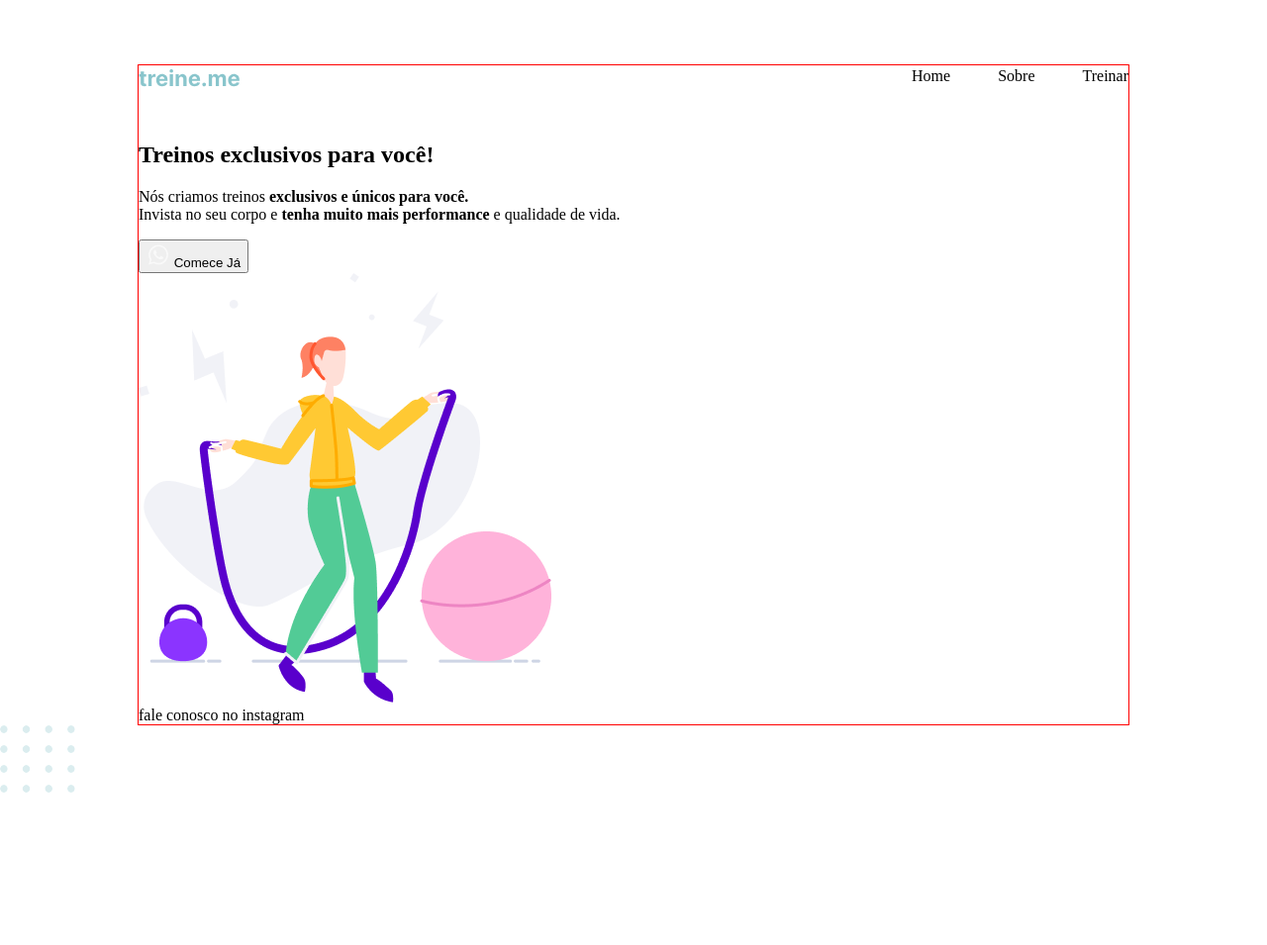
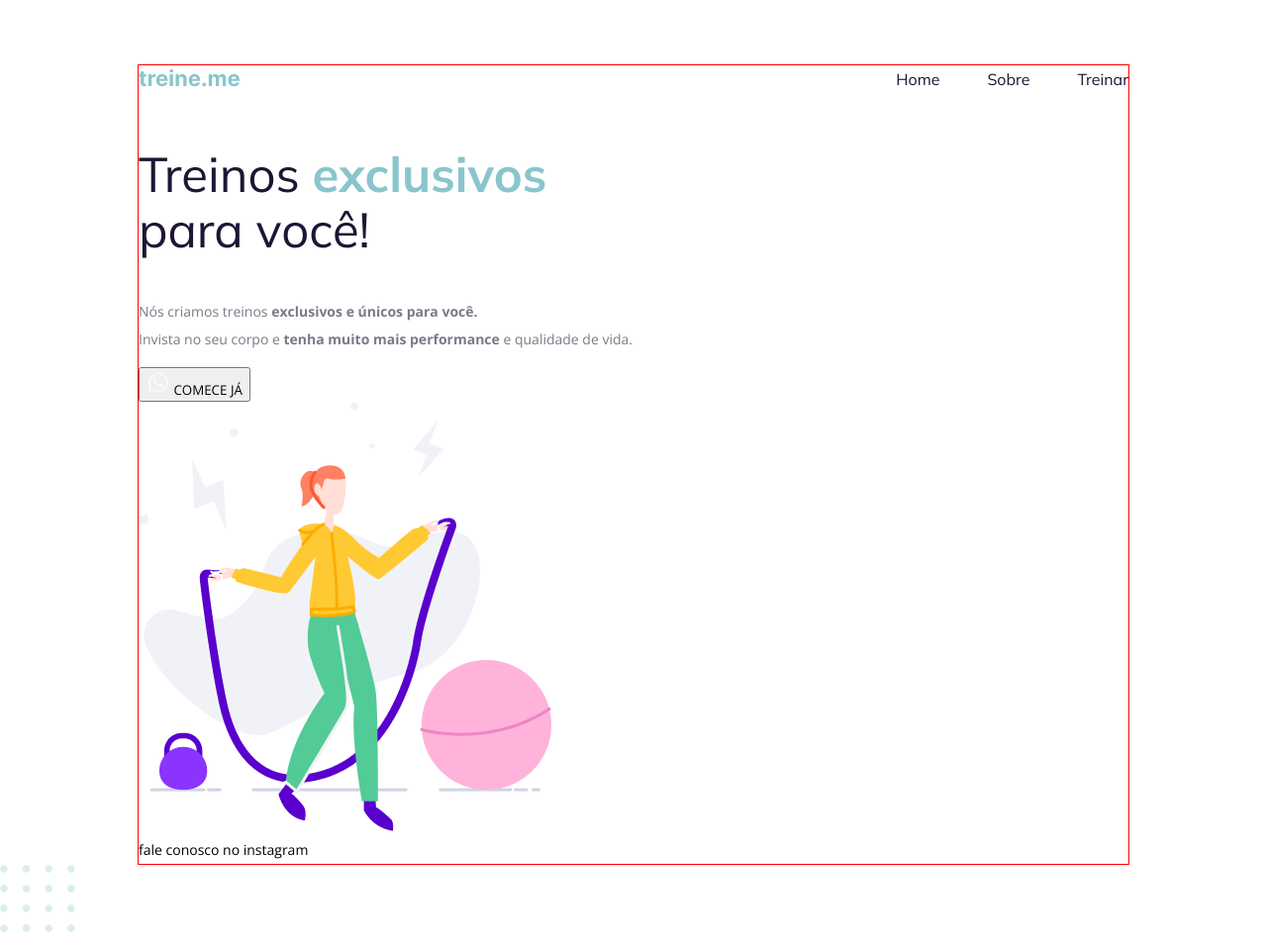
Before and after one commit to luanebsg/Rocketseat, a plain HTML site: page Explorer/Project-2/index.html in a window 1280 px wide. Shown: the whole page at 99% size. Before the commit the page ends 815 px from the top, so only its background shows below. Drawn offline with nearby package versions, Linux system fonts and the light colour scheme.

Commit message:
changes pj2

```diff
--- a/Explorer/Project-2/index.html
+++ b/Explorer/Project-2/index.html
@@ -1,27 +1,30 @@
 <!DOCTYPE html>
 <html lang="en">
 <head>
+    <link rel="preconnect" href="https://fonts.googleapis.com">
+    <link rel="preconnect" href="https://fonts.gstatic.com" crossorigin>
     <meta charset="UTF-8">
     <meta name="viewport" content="width=device-width, initial-scale=1.0">
     <title>Treine me</title>
+    <link href="https://fonts.googleapis.com/css2?family=Mulish:ital,wght@0,200..1000;1,200..1000&family=Open+Sans:ital,wght@0,300..800;1,300..800&display=swap" rel="stylesheet">
     <link rel="stylesheet" href="styles.css">
 </head>
 <body>
     <div class="page">
-        <header>
-            <img src="./images/Logo.svg" alt="Treine.me logo">
             <nav>
+                <a id="logo" href="#">
+                    <img src="./images/Logo.svg" alt="Treine.me logo">
+                </a>
                 <ul>
-                    <li>Home</li>
-                    <li>Sobre</li>
-                    <li>Treinar</li>
+                    <li><a href="#">Home</a></li>
+                    <li><a href="#">Sobre</a></li>
+                    <li><a href="#">Treinar</a></li>
                 </ul>
             </nav>
-        </header>
         <main>
             <section class="text">
                 <h1>
-                    Treinos exclusivos para você!
+                    Treinos <span>exclusivos</span> para você!
                 </h1>
                 <p>
                     Nós criamos treinos <strong>exclusivos e únicos para você.</strong><br/>
--- a/Explorer/Project-2/styles.css
+++ b/Explorer/Project-2/styles.css
@@ -1,5 +1,6 @@
 body {
     margin: 0;
+    font-family: "Open Sans", sans-serif;
 }
 
 .page {
@@ -8,7 +9,7 @@ body {
     margin: 65px auto 0;
 }
 
-header {
+nav {
     display: flex;
     justify-content: space-between;
     align-items: center;
@@ -22,3 +23,49 @@ ul {
     margin: 0;
     padding: 0;
 }
+
+a {
+    color: #1F1534;
+    text-decoration: none;
+}
+
+ul li a:hover{
+    font-weight: bold;
+}
+
+h1, ul {
+    font-family: "Mulish", sans-serif;
+}
+
+h1 {
+    font-size: 49px;
+    line-height: 56px;
+    color: #1F1534;
+    font-weight: normal;
+    width: 490px;
+}
+
+h1 span {
+    color: #89C5CC;
+    font-weight: bold;
+}
+
+p {
+    font-size: 14px;
+    line-height: 28px;
+    color: #7D7987;
+}
+
+button {
+    text-transform: uppercase;
+    font-family: "Open Sans", sans-serif
+}
+
+footer {
+    font-size: 14px;
+    line-height: 28px;
+}
+
+footer a {
+    font-weight: bold;
+}
```
Also changed, not shown: 1 other file.
